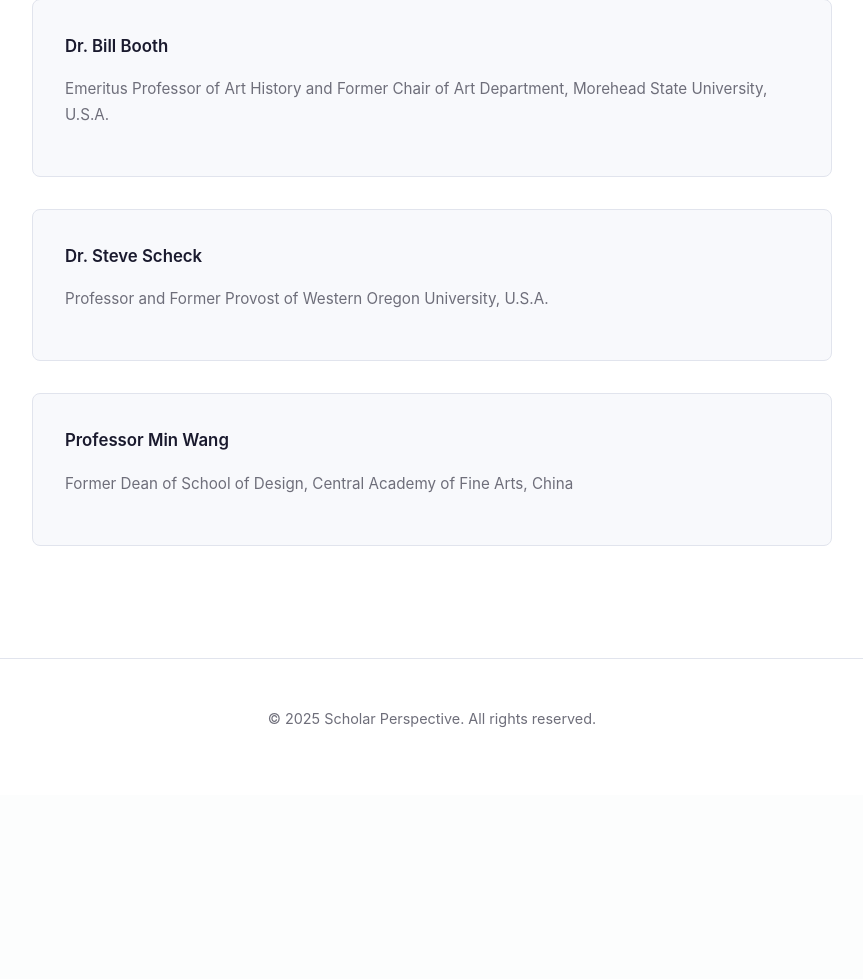
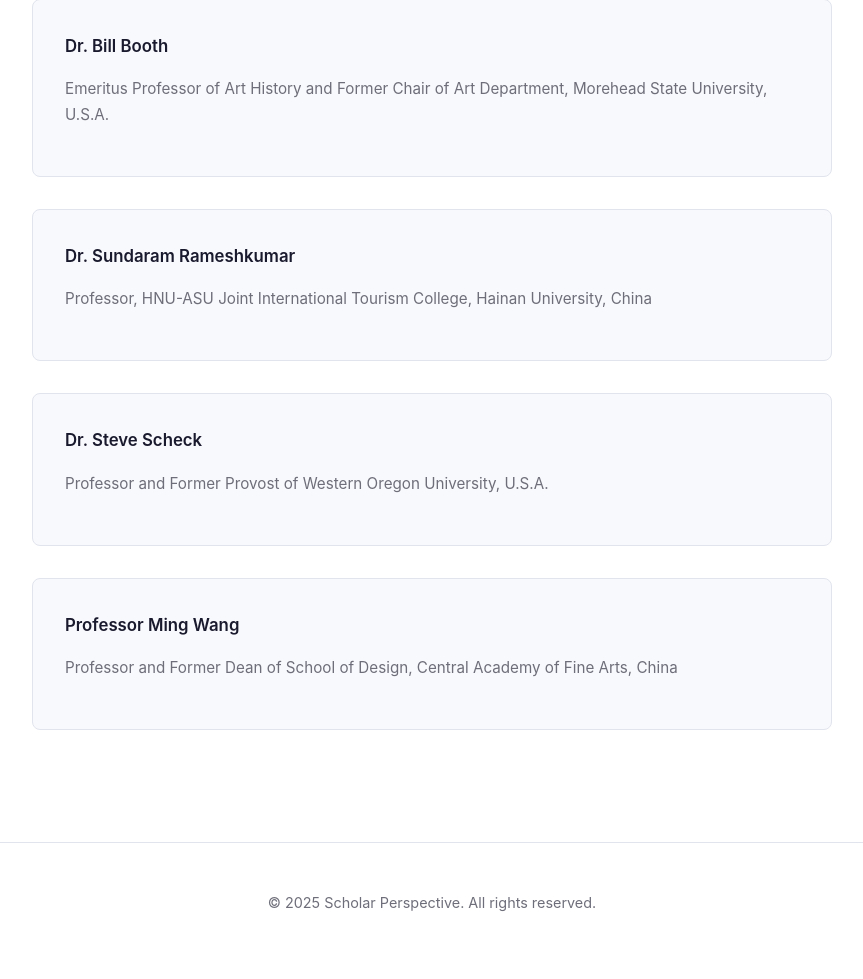
Before and after one commit to choikyo/ScholarPerspective, a Flask app: page /board in a window 1280 px wide. Shown: the part 297-1276 px from the top of the page, without its empty margins (208-1071 px from the left). Before the commit the page ends 1024 px from the top, so only its background shows below. Run offline with Flask 3, Linux system fonts and the light colour scheme.

Commit message:
Add Dr. Sundaram Rameshkumar to Advisory Board, update docs
Co-Authored-By: Claude Sonnet 4.6 <noreply@anthropic.com>

```diff
--- a/templates/board.html
+++ b/templates/board.html
@@ -14,13 +14,18 @@
         </div>
 
         <div class="board-member">
+            <p class="member-name">Dr. Sundaram Rameshkumar</p>
+            <p class="member-affiliation">Professor, HNU-ASU Joint International Tourism College, Hainan University, China</p>
+        </div>
+
+        <div class="board-member">
             <p class="member-name">Dr. Steve Scheck</p>
             <p class="member-affiliation">Professor and Former Provost of Western Oregon University, U.S.A.</p>
         </div>
 
         <div class="board-member">
-            <p class="member-name">Professor Min Wang</p>
-            <p class="member-affiliation">Former Dean of School of Design, Central Academy of Fine Arts, China</p>
+            <p class="member-name">Professor Ming Wang</p>
+            <p class="member-affiliation">Professor and Former Dean of School of Design, Central Academy of Fine Arts, China</p>
         </div>
     </div>
 </section>
```
Also changed, not shown: CLAUDE.md (+1 -1 lines).
